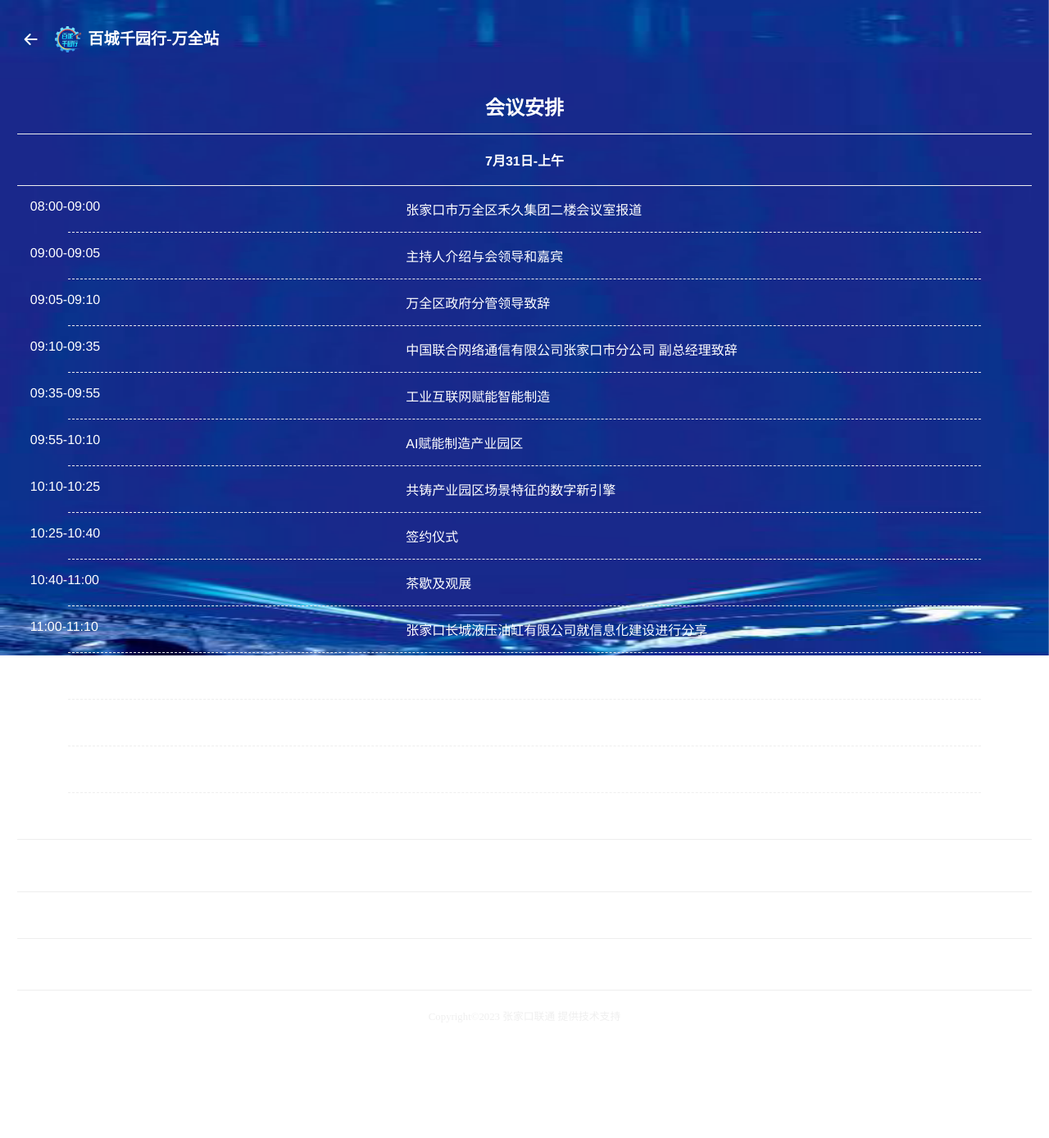
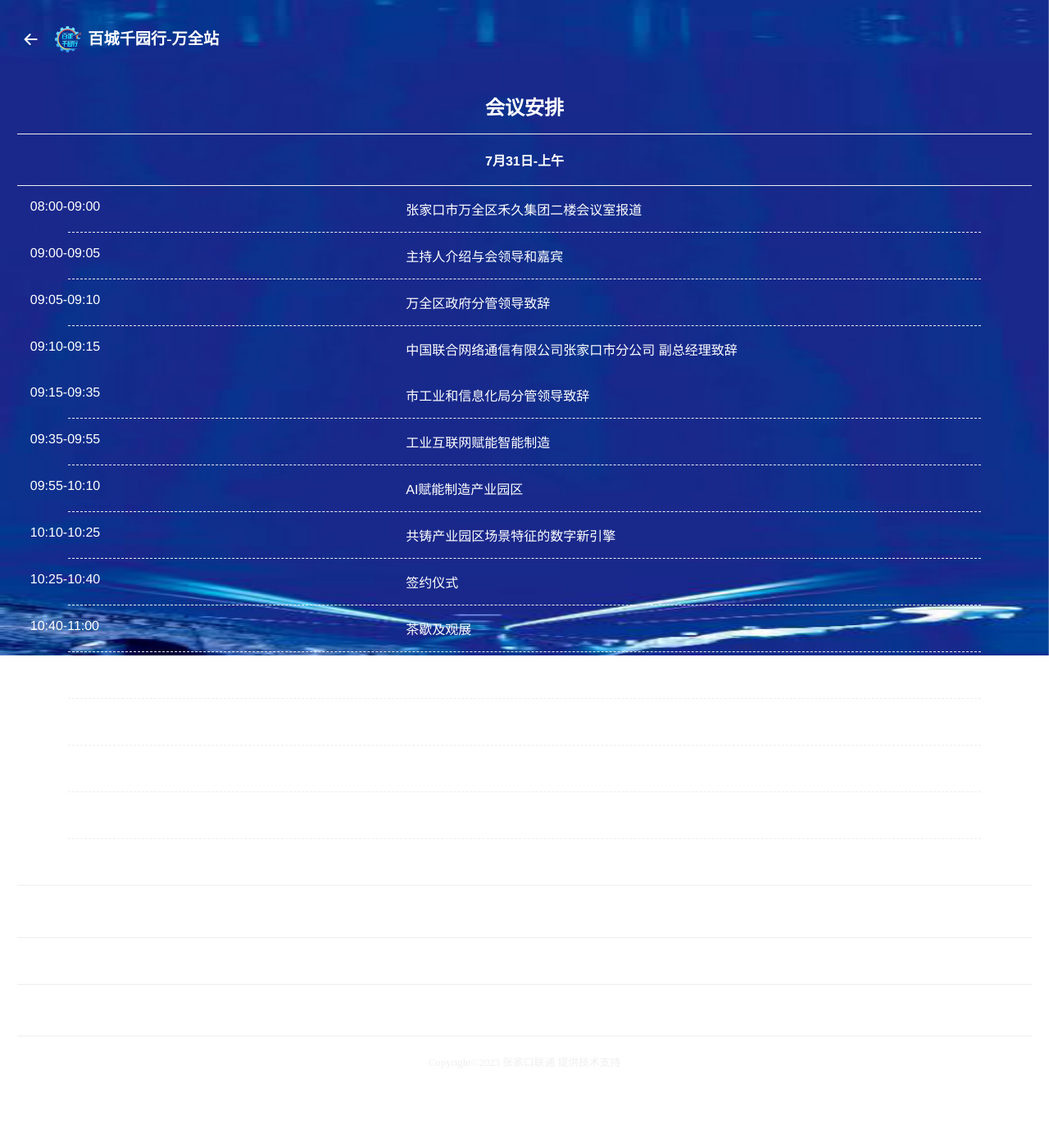
Before and after one commit to libin47/SigninBaiChengQianYuan, a Python web app: template app/templates/timeanpai.html in a window 1280 px wide. Shown: the whole page at 82% size. Before the commit the page ends 1248 px from the top, so only its background shows below. Run offline with Jinja, Linux system fonts and the light colour scheme; the template is opened without the code that fills it, so the values that code supplies are empty.

Commit message:
万全v12

```diff
--- a/app/templates/timeanpai.html
+++ b/app/templates/timeanpai.html
@@ -50,8 +50,12 @@
 		</div>
 		<div class="time-space"><div class="time-space-sub"></div></div>
 		<div class="time-hour">
-			<div class="time-time">09:10-09:35</div>
+			<div class="time-time">09:10-09:15</div>
 			<div class="time-thing">中国联合网络通信有限公司张家口市分公司 副总经理致辞</div>
+		</div>
+		<div class="time-hour">
+			<div class="time-time">09:15-09:35</div>
+			<div class="time-thing">市工业和信息化局分管领导致辞</div>
 		</div>
 		<div class="time-space"><div class="time-space-sub"></div></div>
 		<div class="time-hour">
```
Also changed, not shown: app/static/zuoweibiao.png, app/static/zuoweibiaoHD.png.
